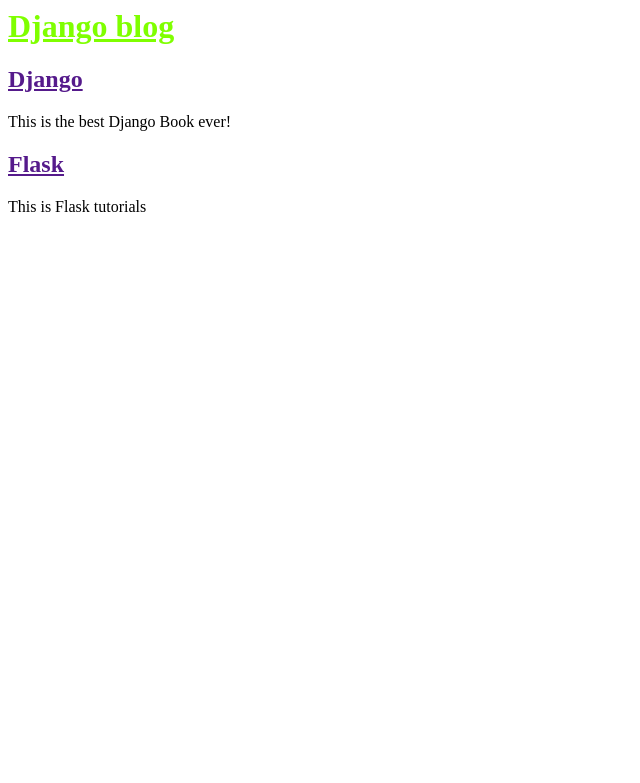
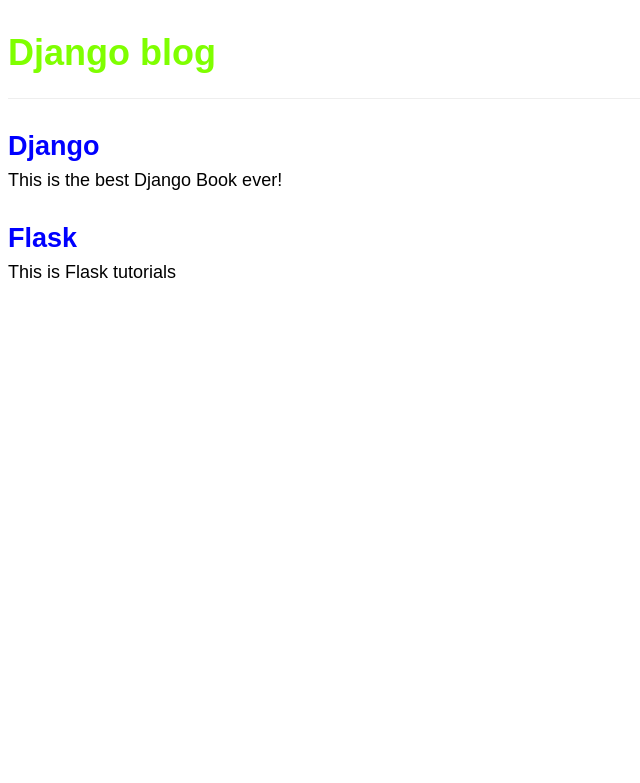
Before and after one commit to AyambaSumaila/Django-Blog-Application, a Django app: page / in a window 1280 px wide. Shown: the top 783 px of the page, without its empty margins (0-640 px from the left). Run offline with Django 5.2, Linux system fonts and the light colour scheme; data comes from the database, SQL or seed files in the repository.

Commit message:
Third commit

```diff
--- a/blog/views.py
+++ b/blog/views.py
@@ -1,5 +1,5 @@
 from django.shortcuts import render
-from django.views.generic import ListView
+from django.views.generic import ListView, DetailView
 from .models  import Post
 # Create your views here.
 
@@ -7,3 +7,7 @@
     model=Post
 
     template_name='home.html'
+
+class BlogDetailView(DetailView):
+    model=Post
+    template_name='post_detail.html'
--- a/static/CSS/base.css
+++ b/static/CSS/base.css
@@ -1,3 +1,55 @@
 header h1 a{
-    color:chartreuse
+    color:chartreuse;
+    text-decoration: none;
 }
+.nav-left{
+    margin-right: auto;
+}
+
+.nav-right{
+    display: flex;
+    padding-top: 2rem;
+}
+
+.post-entry{
+    margin-bottom: 2rem;
+
+}
+.post-entry h2{
+    margin:0.5rem 0;
+
+}
+
+.post-entry h2 a,
+.post-entry h2, a:visited{
+    color:blue;
+    text-decoration: none;
+}
+
+
+.post-entry h2 a:hover{
+    background-color: black;
+}
+
+.post-entry p{
+    margin: 0;
+    font-weight:400;
+}
+
+.post-entry h2 a:hover{
+    background-color: black;
+    color:rgb(230, 227, 223);
+
+}
+
+
+body{
+    font-family: 'Source Sans Pro', sans-serif;
+    font-size: 18px;
+}
+
+header{
+    border-bottom: 1px solid #eee;
+    margin-bottom: 2rem;
+    display: flex;
+}
--- a/templates/base.html
+++ b/templates/base.html
@@ -4,7 +4,9 @@
 <html>
   <head>
     <title>Django blog</title>
-    <link rel="stylesheet" type="text/css" href="{% static 'css/base.css'%}">
+    <link href="https://fonts.googleapis.com/css?family=Source+Sans+Pro:
+rel="stylesheet">
+    <link rel="stylesheet" href="{% static 'CSS/base.css' %}">
 
 </head>
   <body>
```
Also changed, not shown: templates/post_detail.html (added, +9 -0 lines).
